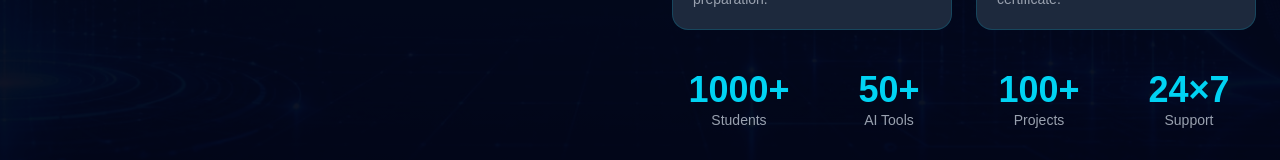
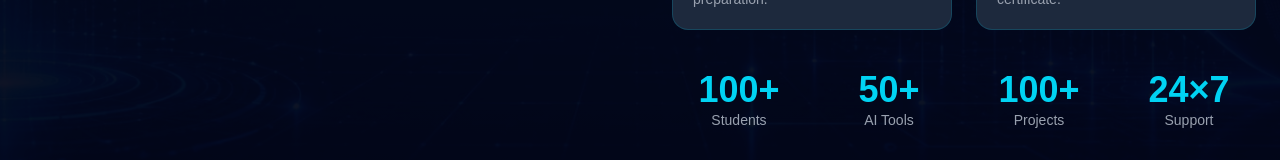
Before and after one commit to anuragchoudharyai-maker/codeai-website, a Next.js app: page / in a window 1280 px wide. Shown: the part 2442-2602 px from the top of the page. Built offline with nearby package versions, Linux system fonts and the light colour scheme.

Commit message:
Update students and projects count

```diff
--- a/src/app/components/About.js
+++ b/src/app/components/About.js
@@ -94,7 +94,7 @@ return (
         <div className="grid grid-cols-2 md:grid-cols-4 gap-4 mt-10">
 
           <div className="text-center">
-            <h2 className="text-4xl font-bold text-cyan-400">1000+</h2>
+            <h2 className="text-4xl font-bold text-cyan-400">100+</h2>
             <p className="text-gray-400 text-sm">Students</p>
           </div>
 
--- a/src/app/components/Hero.js
+++ b/src/app/components/Hero.js
@@ -1,6 +1,6 @@
 export default function Hero() {
   const stats = [
-    { icon: "👥", value: "1000+", label: "Students" },
+    { icon: "👥", value: "100+", label: "Students" },
     { icon: "🤖", value: "50+", label: "AI Tools" },
     { icon: "💻", value: "15+", label: "Projects" },
     { icon: "🎧", value: "24×7", label: "Support" },
```
